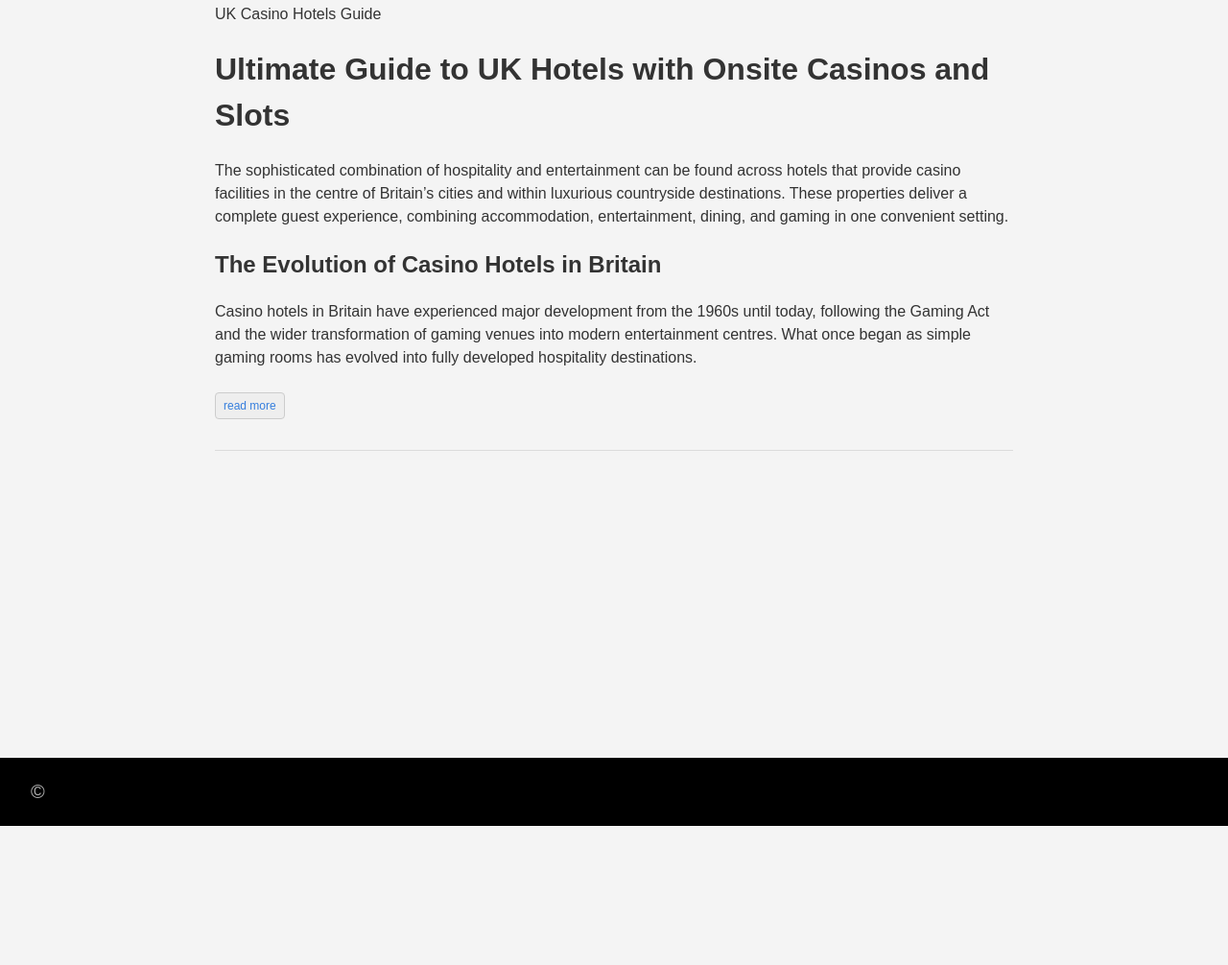
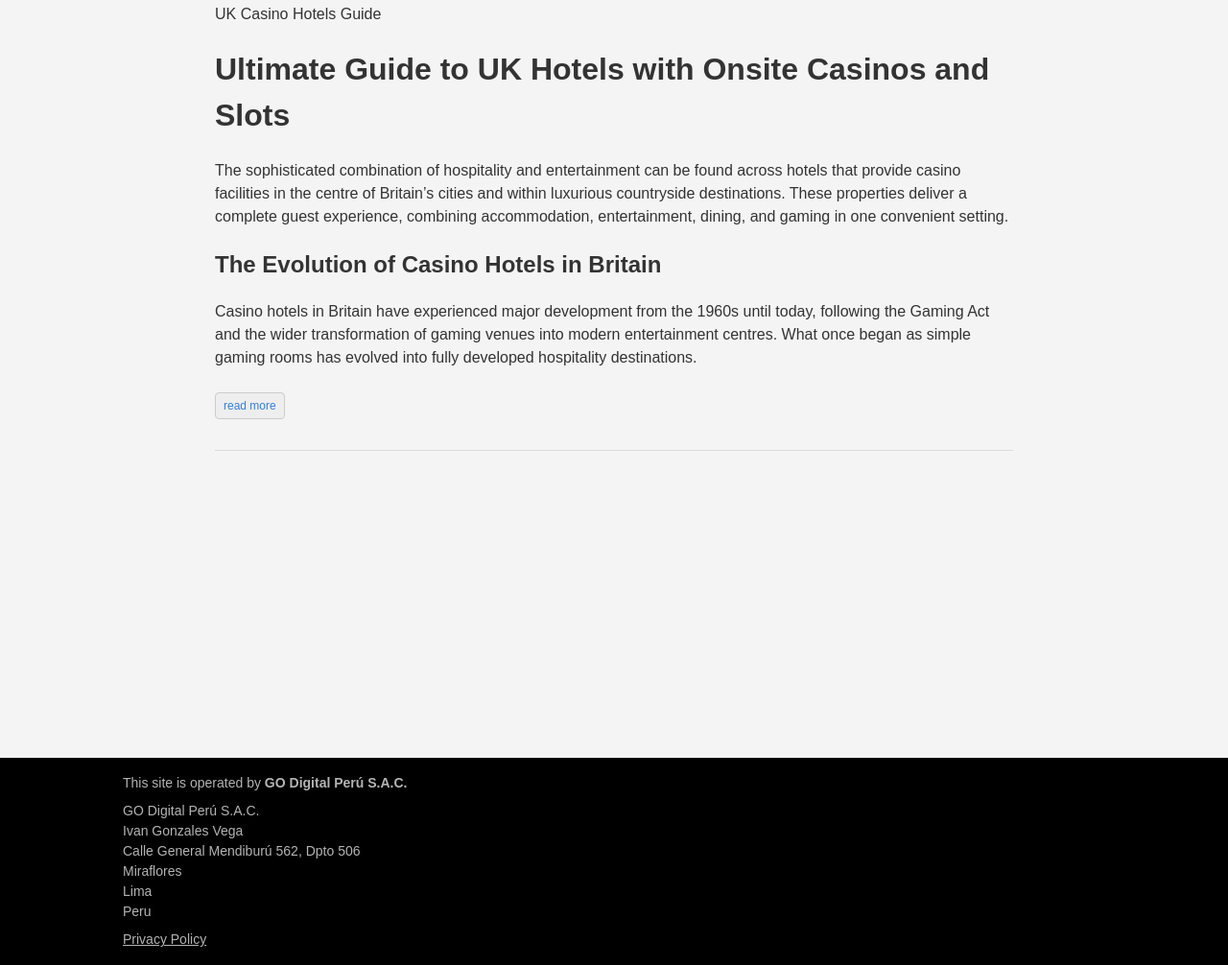
Before and after one commit to river-rgb/Ciera-Johnson, a plain HTML site: page index.html in a window 1280 px wide. Shown: the part 433-1439 px from the top of the page at 96% size. Before the commit the page ends 1294 px from the top, so only its background shows below. Drawn offline with Linux system fonts and the light colour scheme.

Commit message:
Update index.html

```diff
--- a/index.html
+++ b/index.html
@@ -212,12 +212,25 @@
     </div>
 
 </main><footer class="bg-black bottom-0 w-100 pa3" role="contentinfo">
-  <div class="flex justify-between">
-  <a class="f4 fw4 hover-white white-70 dn dib-ns pv2 ph3 no-underline" href="https://example.org/" >
-    &copy;
-  </a>
-    <div><div class="ananke-socials"></div>
-</div>
+  <div class="center mw8 white-70 f6 lh-copy">
+    <p class="ma0 mb2">
+      This site is operated by <strong>GO Digital Perú S.A.C.</strong>
+    </p>
+
+    <p class="ma0 mb2">
+      GO Digital Perú S.A.C.<br>
+      Ivan Gonzales Vega<br>
+      Calle General Mendiburú 562, Dpto 506<br>
+      Miraflores<br>
+      Lima<br>
+      Peru
+    </p>
+
+    <p class="ma0">
+      <a href="https://algoritmo.digital/" class="white-70 hover-white">
+        Privacy Policy
+      </a>
+    </p>
   </div>
 </footer>
 </body>
```
